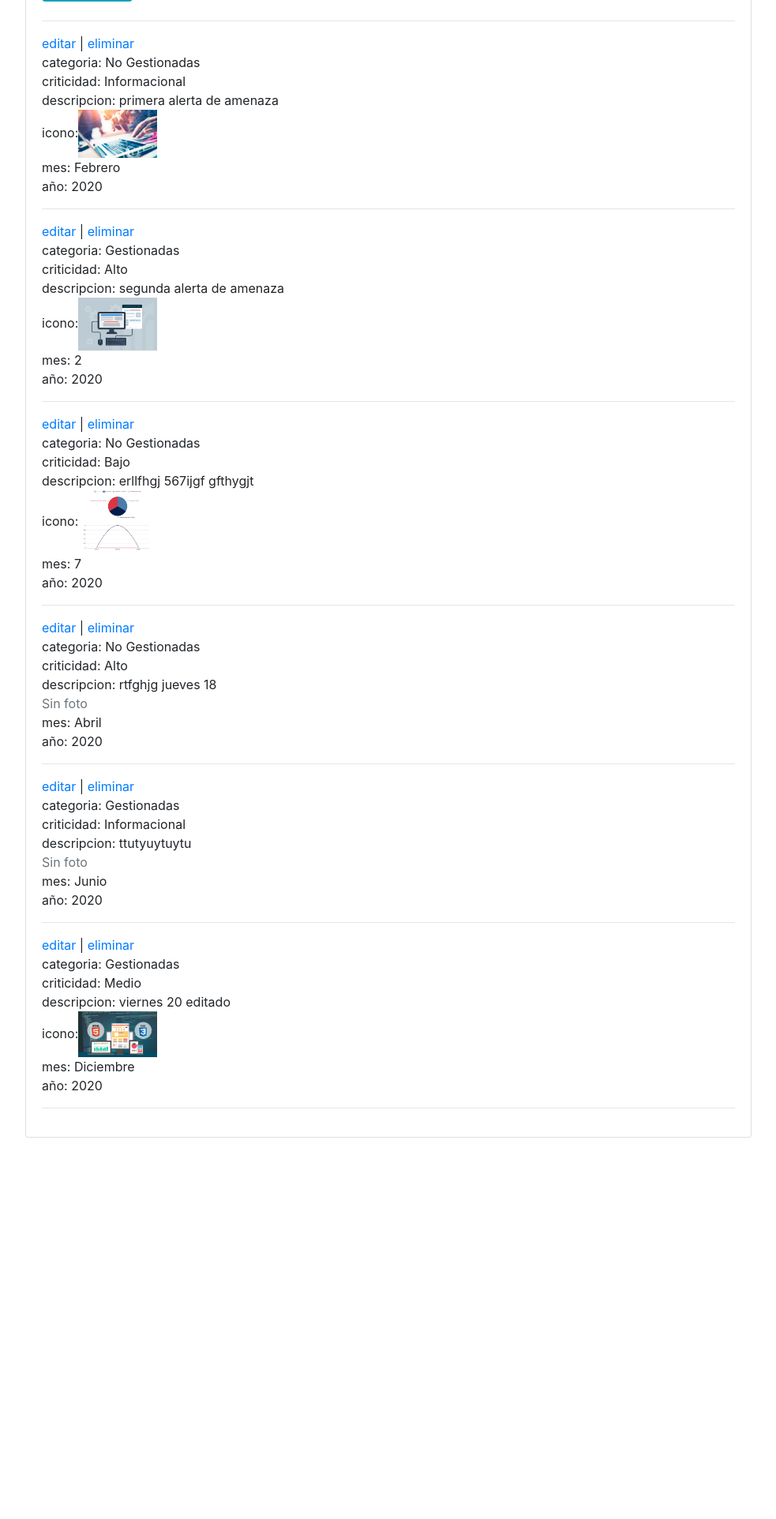
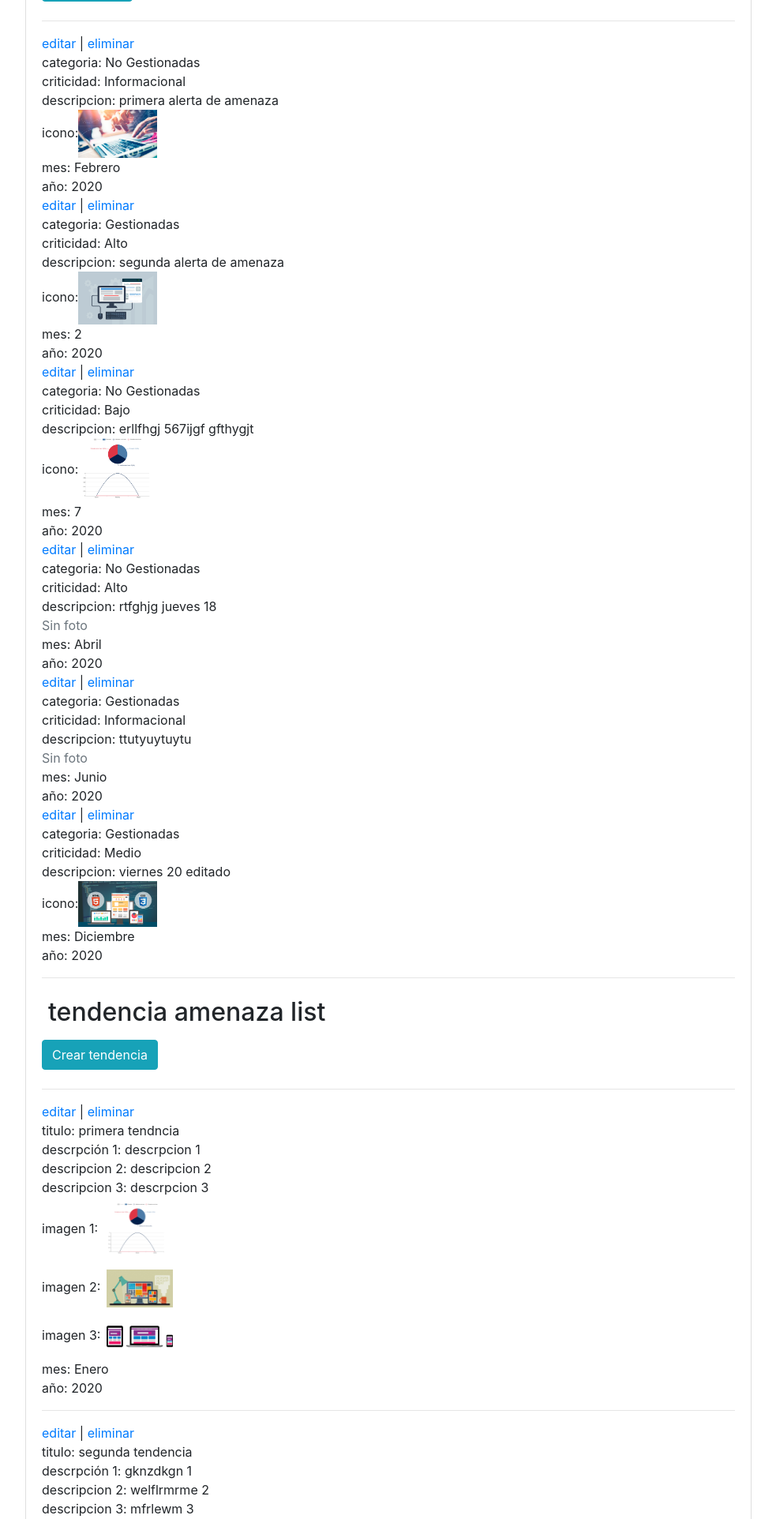
Before and after one commit to antocaroca/snippets, a Django app: page /gestion_de_amenazas/amenazas_del_mes/ in a window 1280 px wide. Shown: the part 944-2868 px from the top of the page at 79% size, without its empty margins (148-1131 px from the left). Before the commit the page ends 2385 px from the top, so only its background shows below. Run offline with Django 3.2, Linux system fonts and the light colour scheme; data comes from the database, SQL or seed files in the repository; both versions use the stored data as it was after the commit; some libraries are stand-ins or nearby versions.

Commit message:
se termina gestion de amenazas -ok

```diff
--- a/gestion_de_amenazas/urls.py
+++ b/gestion_de_amenazas/urls.py
@@ -9,15 +9,12 @@ from .views import(
     Alerta_AmenazaCreateView,
     Alerta_AmenazaUpdateView,
     Alerta_AmenazaDeleteView,
-
-    # Tendencia_AmenazaCreateView,
-    # Grafico_Lineas_Tendencia_AmenazasCreateView,
-
-    # Tendencia_AmenazaUpdateView,
-    # Grafico_Lineas_Tendencia_AmenazasUpdateView,
-
-    # Tendencia_AmenazaDeleteView,
-    # Grafico_Lineas_Tendencia_AmenazasDeleteView,
+    Tendencia_AmenazaCreateView,
+    Tendencia_AmenazaUpdateView,
+    Tendencia_AmenazaDeleteView,
+    Grafico_Lineas_Tendencia_AmenazasCreateView,
+    Grafico_Lineas_Tendencia_AmenazasUpdateView,
+    Grafico_Lineas_Tendencia_AmenazasDeleteView,
 )
 
 # Create a router and register our viewsets with it.
@@ -40,12 +37,12 @@ urlpatterns = [
     path('crear_alerta_amenaza/', Alerta_AmenazaCreateView.as_view(), name='alerta_amenaza_crear'),
     path('alerta_amenaza/<int:pk>/editar/', Alerta_AmenazaUpdateView.as_view(), name='alerta_amenaza_editar'),
     path('eliminar_alerta_amenaza/<int:pk>/', Alerta_AmenazaDeleteView.as_view(), name='alerta_amenaza_eliminar'),
-    # # tendencia_amenaza
-    # path('crear_tendencia_amenaza/', Tendencia_AmenazaCreateView.as_view(), name='tendencia_amenaza_crear'),
-    # path('tendencia_amenaza/<int:pk>/editar/', Tendencia_AmenazaUpdateView.as_view(), name='tendencia_amenaza_editar'),
-    # path('eliminar_tendencia_amenaza/<int:pk>/', Tendencia_AmenazaDeleteView.as_view(), name='tendencia_amenaza_eliminar'),
-    # # grafico_lineas_tendencia_amenazas
-    # path('crear_grafico_lineas_tendencia_amenazas/', Grafico_Lineas_Tendencia_AmenazasCreateView.as_view(), name='grafico_lineas_tendencia_amenazas_crear'),
-    # path('grafico_lineas_tendencia_amenazas/<int:pk>/editar/', Grafico_Lineas_Tendencia_AmenazasUpdateView.as_view(), name='grafico_lineas_tendencia_amenazas_editar'),
-    # path('eliminar_grafico_lineas_tendencia_amenazas/<int:pk>/', Grafico_Lineas_Tendencia_AmenazasDeleteView.as_view(), name='grafico_lineas_tendencia_amenazas_eliminar'),
+    #  tendencia_amenaza
+    path('crear_tendencia_amenaza/', Tendencia_AmenazaCreateView.as_view(), name='tendencia_amenaza_crear'),
+    path('tendencia_amenaza/<int:pk>/editar/', Tendencia_AmenazaUpdateView.as_view(), name='tendencia_amenaza_editar'),
+    path('eliminar_tendencia_amenaza/<int:pk>/', Tendencia_AmenazaDeleteView.as_view(), name='tendencia_amenaza_eliminar'),
+    #  grafico_lineas_tendencia_amenazas
+    path('crear_grafico_lineas_tendencia_amenazas/', Grafico_Lineas_Tendencia_AmenazasCreateView.as_view(), name='grafico_lineas_tendencia_amenazas_crear'),
+    path('grafico_lineas_tendencia_amenazas/<int:pk>/editar/', Grafico_Lineas_Tendencia_AmenazasUpdateView.as_view(), name='grafico_lineas_tendencia_amenazas_editar'),
+    path('eliminar_grafico_lineas_tendencia_amenazas/<int:pk>/', Grafico_Lineas_Tendencia_AmenazasDeleteView.as_view(), name='grafico_lineas_tendencia_amenazas_eliminar'),
 ]
--- a/gestion_de_amenazas/views.py
+++ b/gestion_de_amenazas/views.py
@@ -113,9 +113,25 @@ class Amenazas_Del_MesDeleteView(DeleteView):
     template_name = "eliminar_amenazas_del_mes.html"
     success_url = reverse_lazy('amenazas_del_mes')
 
+class Amenazas_Del_MesListView(ListView):
+    model = Amenazas_Del_Mes
+    template_name = 'listar_amenazas_del_mes.html'
 
+    """
+    This view method provides the context to list the objects of
+    Amenazas_Del_Mes, Alerta_Amenaza, Tendencia_Amenaza
+    """
 
-#####  Alerta_Amenaza
+    def get_context_data(self, **kwargs):
+        context = super(Amenazas_Del_MesListView, self).get_context_data(**kwargs)
+        context['amenazas_del_mes'] = Amenazas_Del_Mes.objects.all()
+        context['alerta_amenazas'] = Alerta_Amenaza.objects.all()
+        context['tendencia_amenaza'] = Tendencia_Amenaza.objects.all()
+        context['grafico_tendencia'] = Grafico_Lineas_Tendencia_Amenazas.objects.all()
+
+        return context
+
+###########################  Alerta_Amenaza  ######################################
 
 class Alerta_AmenazaCreateView(CreateView):
     model = Alerta_Amenaza
@@ -139,15 +155,50 @@ class Alerta_AmenazaDeleteView(DeleteView):
     template_name = "eliminar_alerta_amenaza.html"
     success_url = reverse_lazy('amenazas_del_mes')
 
-class Amenazas_Del_MesListView(ListView):
-    model = Amenazas_Del_Mes
-    template_name = 'listar_amenazas_del_mes.html'
+###########################  Tendencia_Amenaza  ######################################
 
+class Tendencia_AmenazaCreateView(CreateView):
+    model = Tendencia_Amenaza
+    template_name = "crear_tendencia_amenaza.html"
+    form_class = Tendencia_AmenazaForm
+    success_url = reverse_lazy('amenazas_del_mes')
 
-    #aca se muestra el contexto de  Amenazas_Del_Mes y alerta_amenaza
-    def get_context_data(self, **kwargs):
-        context = super(Amenazas_Del_MesListView, self).get_context_data(**kwargs)
-        context['amenazas_del_mes'] = Amenazas_Del_Mes.objects.all()
-        context['alerta_amenazas'] = Alerta_Amenaza.objects.all()
+    def form_valid(self, form):
+        return super().form_valid(form)
 
-        return context
+class Tendencia_AmenazaUpdateView(UpdateView):
+    model = Tendencia_Amenaza
+    fields = ('titulo', 'descripcion_1', 'descripcion_2', 'descripcion_3', 'imagen_1', 'imagen_2', 'imagen_3', 'mes', 'año', 'owner')
+    template_name = 'editar_tendencia_amenaza.html'
+
+    def form_valid(self, form):
+        return super().form_valid(form)
+
+class Tendencia_AmenazaDeleteView(DeleteView):
+    model = Tendencia_Amenaza
+    template_name = "eliminar_tendencia_amenaza.html"
+    success_url = reverse_lazy('amenazas_del_mes')
+
+###########################  Grafico_Lineas_Tendencia_Amenazas  #############################
+
+class Grafico_Lineas_Tendencia_AmenazasCreateView(CreateView):
+    model = Grafico_Lineas_Tendencia_Amenazas
+    template_name = "crear_grafico_lineas_tendencia_amenaza.html"
+    form_class = Grafico_Lineas_Tendencia_AmenazasForm
+    success_url = reverse_lazy('amenazas_del_mes')
+
+    def form_valid(self, form):
+        return super().form_valid(form)
+
+class Grafico_Lineas_Tendencia_AmenazasUpdateView(UpdateView):
+    model = Grafico_Lineas_Tendencia_Amenazas
+    fields = ('titulo', 'escala', 'indicador', 'puntos', 'mes', 'año', 'owner')
+    template_name = 'editar_grafico_lineas_tendencia_amenaza.html'
+
+    def form_valid(self, form):
+        return super().form_valid(form)
+
+class Grafico_Lineas_Tendencia_AmenazasDeleteView(DeleteView):
+    model = Grafico_Lineas_Tendencia_Amenazas
+    template_name = "eliminar_grafico_lineas_tendencia_amenaza.html"
+    success_url = reverse_lazy('amenazas_del_mes')
--- a/templates/listar_amenazas_del_mes.html
+++ b/templates/listar_amenazas_del_mes.html
@@ -38,7 +38,58 @@
         mes: {{ alerta.mes }}</br>
         año: {{ alerta.año }}</br>
 
-        <hr>
+
    {% endfor %}
+   <hr>
+   <h2 class="p-2">tendencia amenaza list</h2>
+   <a href="{% url 'tendencia_amenaza_crear' %}"><button class="btn btn-info mb-2">Crear tendencia</button></a>
+   </br>
+   <hr>
+
+    {% for tendencia in tendencia_amenaza %}
+    <a href="{% url 'tendencia_amenaza_editar' tendencia.pk %}">editar</a> |
+    <a href="{% url 'tendencia_amenaza_eliminar' tendencia.pk %}">eliminar</a>
+    </br>
+    titulo: {{ tendencia.titulo }}</br>
+    descrpción 1: {{ tendencia.descripcion_1 }}</br>
+    descripcion 2: {{ tendencia.descripcion_2 }}</br>
+    descripcion 3: {{ tendencia.descripcion_3 }}</br>
+    {% if tendencia.imagen_1 %}
+    <span>imagen 1:</span><img class="p-2" src="{{ tendencia.imagen_1.url }}" alt="{{ tendencia.titulo }}" style="width:100px;"/></br>
+        {% else %}
+    <span class="text-muted">Sin imagen</span></br>
+    {% endif %}
+    {% if tendencia.imagen_2 %}
+    <span>imagen 2:</span><img class="p-2" src="{{ tendencia.imagen_2.url }}" alt="{{ tendencia.titulo }}" style="width:100px;"/></br>
+        {% else %}
+    <span class="text-muted">Sin imagen</span></br>
+    {% endif %}
+    {% if tendencia.imagen_3 %}
+    <span>imagen 3:</span><img class="p-2" src="{{ tendencia.imagen_3.url }}" alt="{{ tendencia.titulo }}" style="width:100px;"/></br>
+        {% else %}
+    <span class="text-muted">Sin imagen</span></br>
+    {% endif %}
+    mes: {{ tendencia.mes }}</br>
+    año: {{ tendencia.año }}</br>
+    <hr>
+    {% endfor %}
+
+   <h2 class="p-2"> gráfico lineas tendencia amenaza list</h2>
+   <a href="{% url 'grafico_lineas_tendencia_amenazas_crear' %}"><button class="btn btn-info mb-2">Crear grafico tendencia amenazas</button></a>
+   </br>
+   <hr>
+
+    {% for grafico in grafico_tendencia %}
+    <a href="{% url 'grafico_lineas_tendencia_amenazas_editar' grafico.pk %}">editar</a> |
+    <a href="{% url 'grafico_lineas_tendencia_amenazas_eliminar' grafico.pk %}">eliminar</a>
+    </br>
+    titulo: {{ grafico.titulo }}</br>
+    escala: {{ grafico.escala }}</br>
+    indicador: {{ grafico.indicador }}</br>
+    puntos: {{ grafico.puntos }}</br>
+    mes: {{ grafico.mes }}</br>
+    año: {{ grafico.año }}</br>
+    <hr>
+    {% endfor %}
 
 {% endblock %}
```
Also changed, not shown: templates/crear_grafico_lineas_tendencia_amenaza.html (added, +10 -0 lines), templates/crear_tendencia_amenaza.html (added, +10 -0 lines), templates/editar_grafico_lineas_tendencia_amenaza.html (added, +15 -0 lines), templates/editar_tendencia_amenaza.html (added, +15 -0 lines), templates/eliminar_grafico_lineas_tendencia_amenaza.html (added, +27 -0 lines), templates/eliminar_tendencia_amenaza.html (added, +27 -0 lines), db.sqlite3, gestion_de_amenazas/models.py (line endings or trailing spaces).
